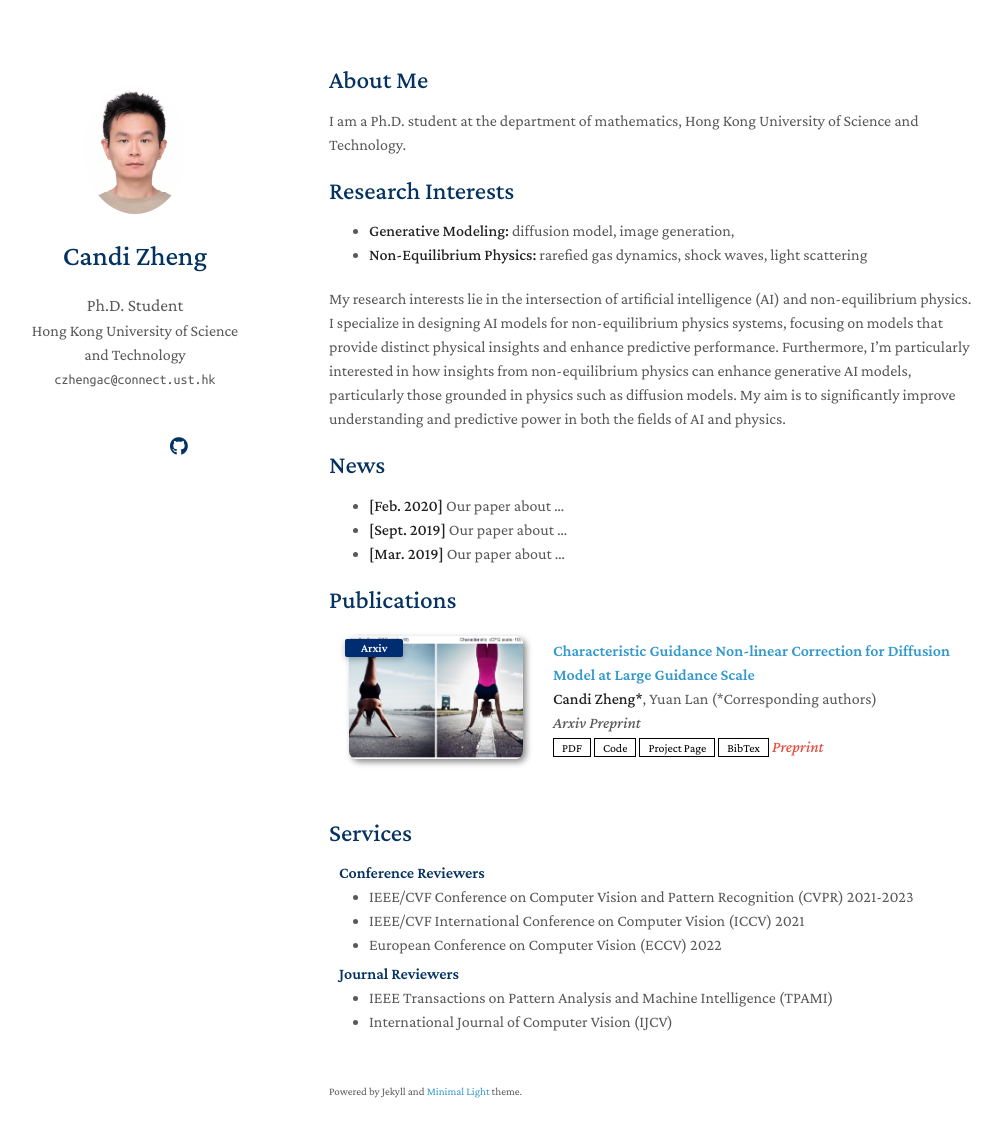
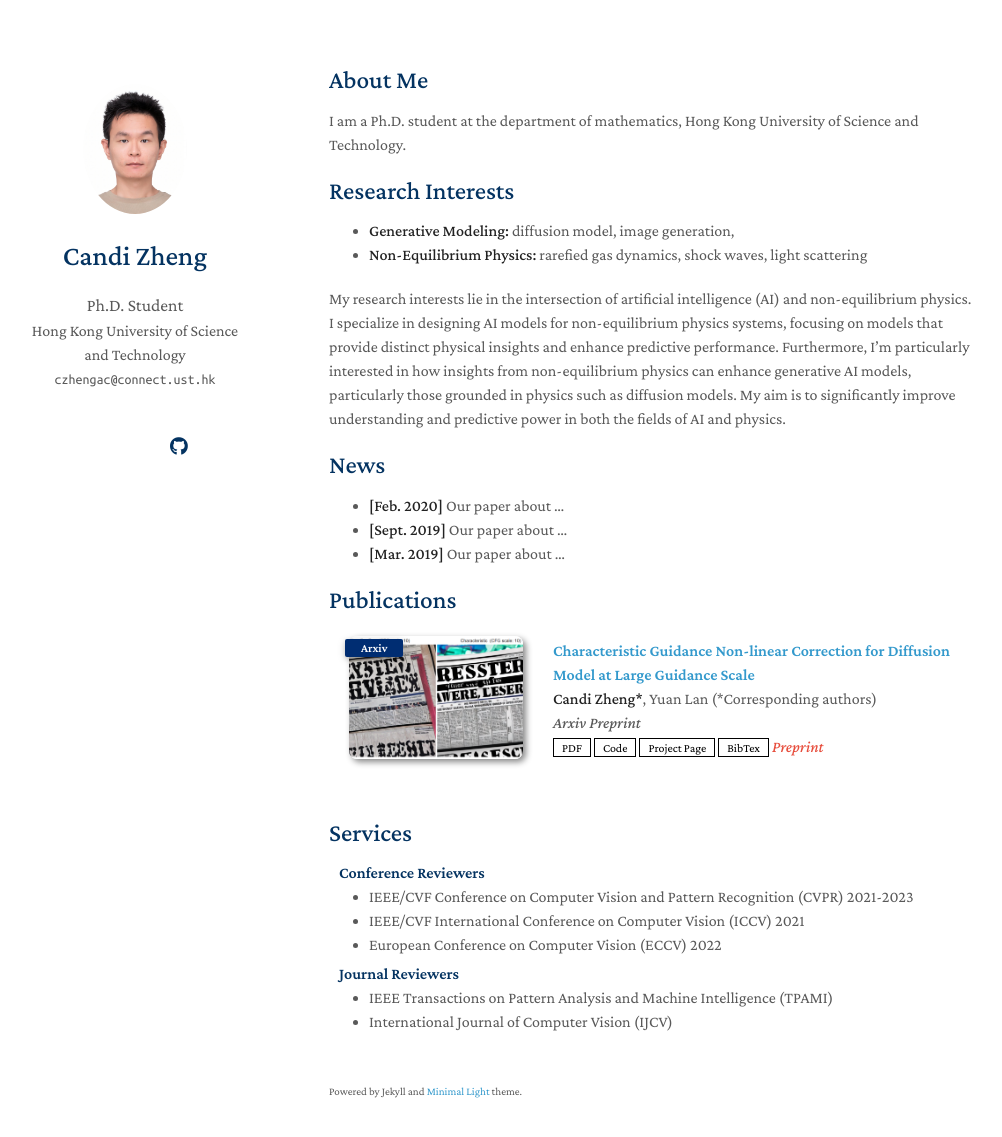
Before and after one commit to charrywhite/charrywhite.github.io, a Jekyll site: the page built from index.md, in a window 1280 px wide and 1172 px high. Shown: the top 1137 px of the window, without its empty margins (141-1143 px from the left). Built offline with Jekyll 4.4.1, drawn with Linux system fonts in a browser that asks for light colours; nearby versions of some CDN libraries; a style sheet for code colours, icons or effects is not loaded; our own code applies the rules of GitHub Pages for plain Markdown files.

Commit message:
Update publications.yml

```diff
--- a/_data/publications.yml
+++ b/_data/publications.yml
@@ -8,5 +8,5 @@ main:
     code: https://scraed.github.io/CharacteristicGuidance
     page: https://scraed.github.io/CharacteristicGuidance
     bibtex: ./_data/zheng2024characteristic.txt
-    image: ./assets/img/1girl handstand sports close_up.PNG
+    image: ./assets/img/newspaper news english.PNG
     notes: Preprint
```
